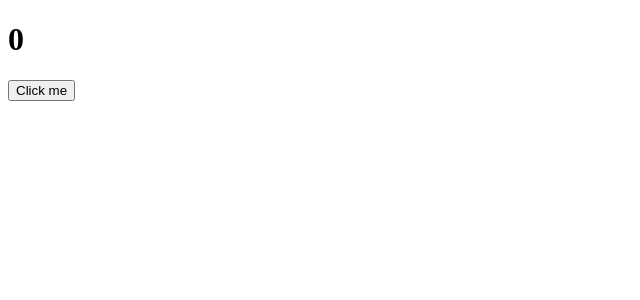
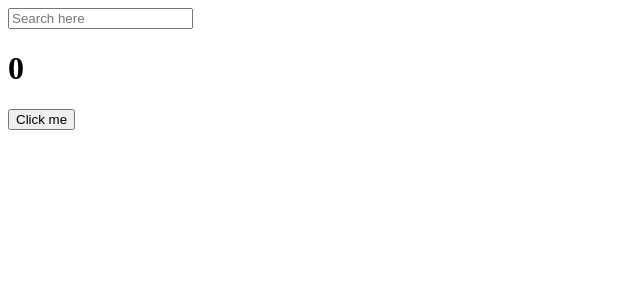
Before and after one commit to harin1124/nomad-react-movie-service-app, a React (Create React App) app: page / in a window 1280 px wide. Shown: the top 300 px of the page, without its empty margins (0-640 px from the left). Built offline with nearby package versions, Linux system fonts and the light colour scheme.

Commit message:
use useEffect & deps prop

```diff
--- a/src/App.js
+++ b/src/App.js
@@ -2,16 +2,21 @@ import {useState, useEffect} from "react";
 
 function App() {
 	const [counter, setValue] = useState(0);
+	const [keyword, setKeyword] = useState("");
 	const onClick = () => setValue(prev => prev+1);
-	// 코드는 state가 변할 때마다 매번 실행되는 console
+	const onChange = (event) => setKeyword(event.target.value);
 	console.log("i run all the time");
-	const iRunOnlyOnce = () => {
-		// 한 번만 실행되는 console
-		console.log("i run only once.");
-	}
-	useEffect(iRunOnlyOnce, []);
+	useEffect(() => {
+		console.log("CALL THE API...");
+	}, []);
+	// keyword가 변화할 때만 실행되도록, deps에 keyword를 넣어준다
+	// keyword가 바뀔 때만
+	useEffect(() => {
+		console.log("SEARCH FOR", keyword);
+	}, [keyword]);
 	return (
 		<div>
+			<input type="text" onChange={onChange} value={keyword} placeholder="Search here"/>
 			<h1>{counter}</h1>
 			<button onClick={onClick}>Click me</button>
 		</div>
```
